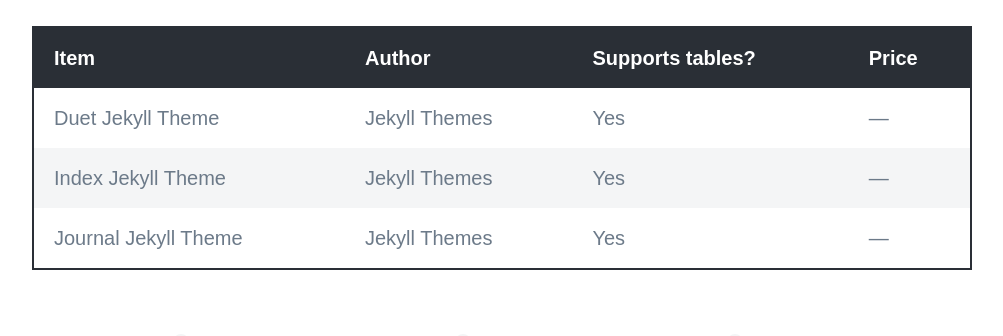
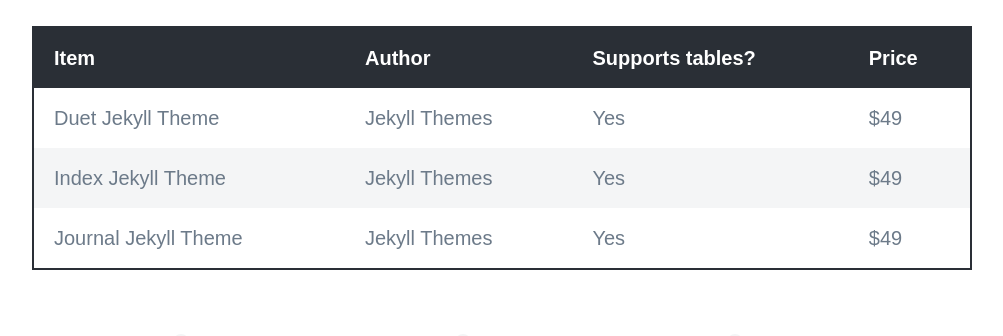
Before and after one commit to DaisyIpatzi/daisyipatzi.github.io, a Jekyll site: the page built from _posts/2018-06-30-demo-post.md, in a window 1280 px wide and 900 px high, scrolled down 2130 px. Shown: the part 153-489 px from the top of the window, without its empty margins (138-1141 px from the left). Built offline with Jekyll 4.4.1, drawn with Linux system fonts in a browser that asks for light colours; nearby versions of some CDN libraries; some web fonts are replaced.

Commit message:
Update 2018-06-30-demo-post.md

```diff
--- a/_posts/2018-06-30-demo-post.md
+++ b/_posts/2018-06-30-demo-post.md
@@ -35,9 +35,9 @@
 
 | Item                 | Author        | Supports tables? | Price |
 |----------------------|---------------|------------------|-------|
-| Duet Jekyll Theme    | Jekyll Themes | Yes              | ---   |
-| Index Jekyll Theme   | Jekyll Themes | Yes              | ---   |
-| Journal Jekyll Theme | Jekyll Themes | Yes              | ---   |
+| Duet Jekyll Theme    | Jekyll Themes | Yes              | $49   |
+| Index Jekyll Theme   | Jekyll Themes | Yes              | $49   |
+| Journal Jekyll Theme | Jekyll Themes | Yes              | $49   |
 
 And footnotes[^1], which link to explanations[^2] at the bottom of the page[^3].
 
```
